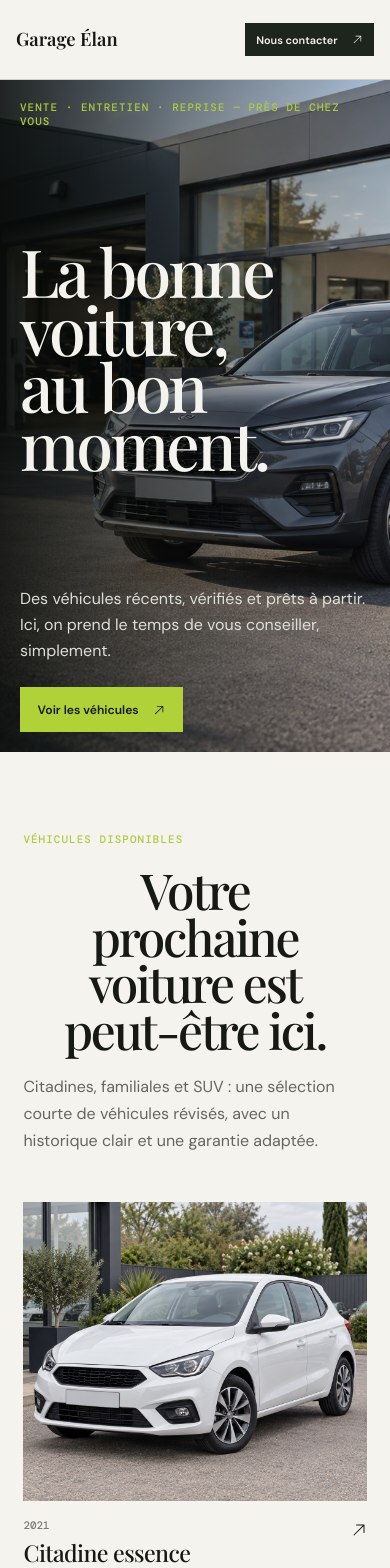
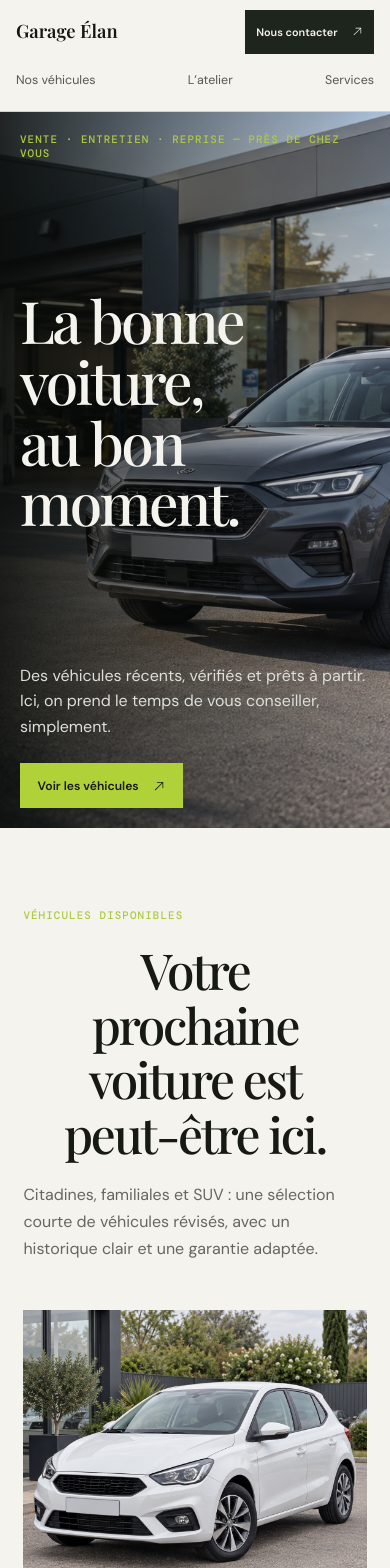
Before and after one commit to ANTL-software/antl-landing-page-template-04, a React (Vite) app: page / in a window 390 px wide. Shown: the top 1568 px of the page. Built offline with nearby package versions, Linux system fonts and the light colour scheme; a web font is replaced by a local one.

Commit message:
fix: improve mobile-first layouts and touch accessibility

```diff
--- a/src/styles/site.scss
+++ b/src/styles/site.scss
@@ -85,14 +85,33 @@ a { color: inherit; text-decoration: none; }
 .contact small { display: block; margin-top: 1.5rem; color: #3f492d; }
 footer { display: flex; justify-content: space-between; gap: 1rem; padding: 1.5rem clamp(1rem, 4vw, 4.5rem); background: #171a16; color: #b6b8af; font-size: .72rem; }
 
+a { touch-action: manipulation; }
+.link-button,.site-header a,footer a { min-height: 44px; }
+.site-header a,footer a { display: inline-flex; align-items: center; }
+.link-button { max-width: 100%; }
+.link-button svg { flex-shrink: 0; }
+.hero h1 { line-height: 1.04; }
+.section h2,.story h2 { line-height: 1.1; }
+.section>*,.vehicle-grid>*,.story>* { min-width: 0; }
+@media (max-width: 1050px) and (min-width: 761px) {
+  .site-header nav { gap: 1rem; }
+  .collection__intro { grid-template-columns: minmax(0,1fr); text-align: center; }
+  .collection__intro>p:last-child { margin: auto; }
+  .gallery,.story { gap: 2.5rem; }
+  .approach h3 { font-size: 1.6rem; }
+}
+@media (prefers-reduced-motion: reduce) { html { scroll-behavior: auto; }.vehicle-card,.vehicle-card img { transition: none; } }
+
 @media (max-width: 760px) {
   .site-header { grid-template-columns: 1fr auto; }
-  .site-header nav { display: none; }
+  .site-header { height: auto; min-height: 5rem; padding-block: .6rem; gap: .25rem .75rem; }
+  .site-header nav { display: flex; grid-column: 1 / -1; grid-row: 2; justify-content: space-between; gap: .75rem; }
   .hero { min-height: 42rem; }
   .hero__content { padding: 1.25rem; }
   .hero h1 { font-size: clamp(3.8rem, 17vw, 5.6rem); }
   .hero h1, h2 { letter-spacing: -.045em; }
   h2 { line-height: .94; }
+  .section h2,.story h2 { line-height: 1.1; }
   .hero__bottom { align-items: start; flex-direction: column; gap: 1.5rem; }
   .collection__intro, .gallery, .story, .section-heading, .approach ol { grid-template-columns: 1fr; }
   .approach .section-heading { min-height: auto; }
@@ -111,4 +130,6 @@ footer { display: flex; justify-content: space-between; gap: 1rem; padding: 1.5r
   .approach h3 { margin: 1.5rem 0 .6rem; }
   footer { flex-direction: column; }
   .site-header .link-button { padding: .6rem .7rem; font-size: .68rem; }
+  .hero { min-height: max(38rem,calc(100svh - 8rem)); }
+  .hero h1 { font-size: clamp(3.35rem,15vw,5.6rem); }
 }
```
Also changed, not shown: 1 other file (tests, documents, lock files or other folders).
